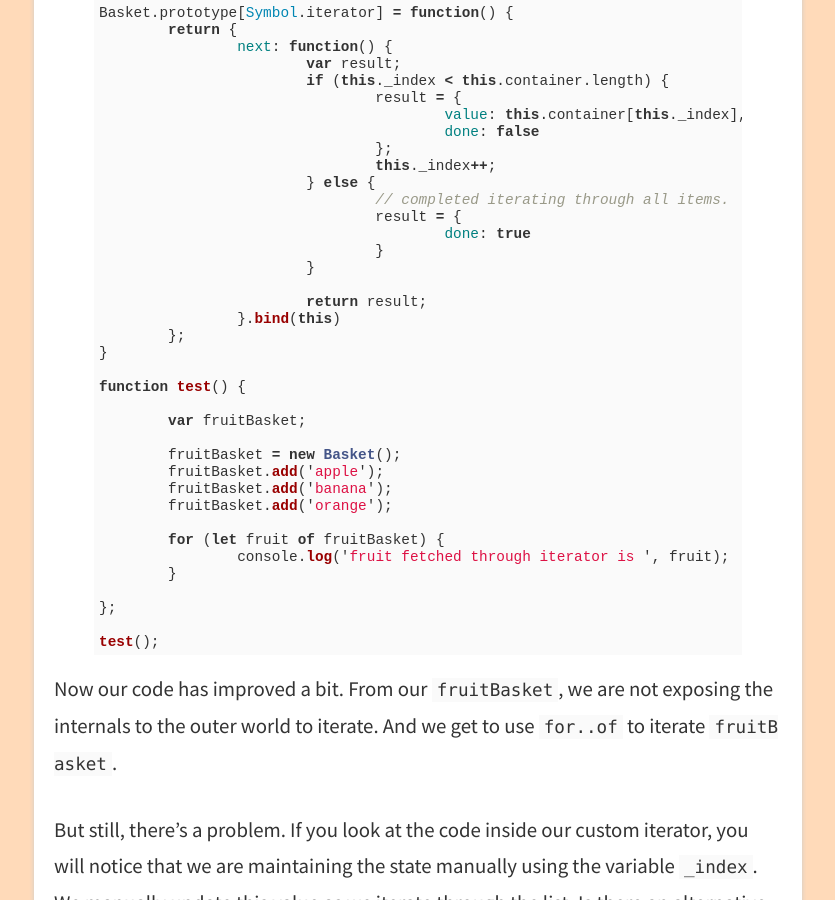
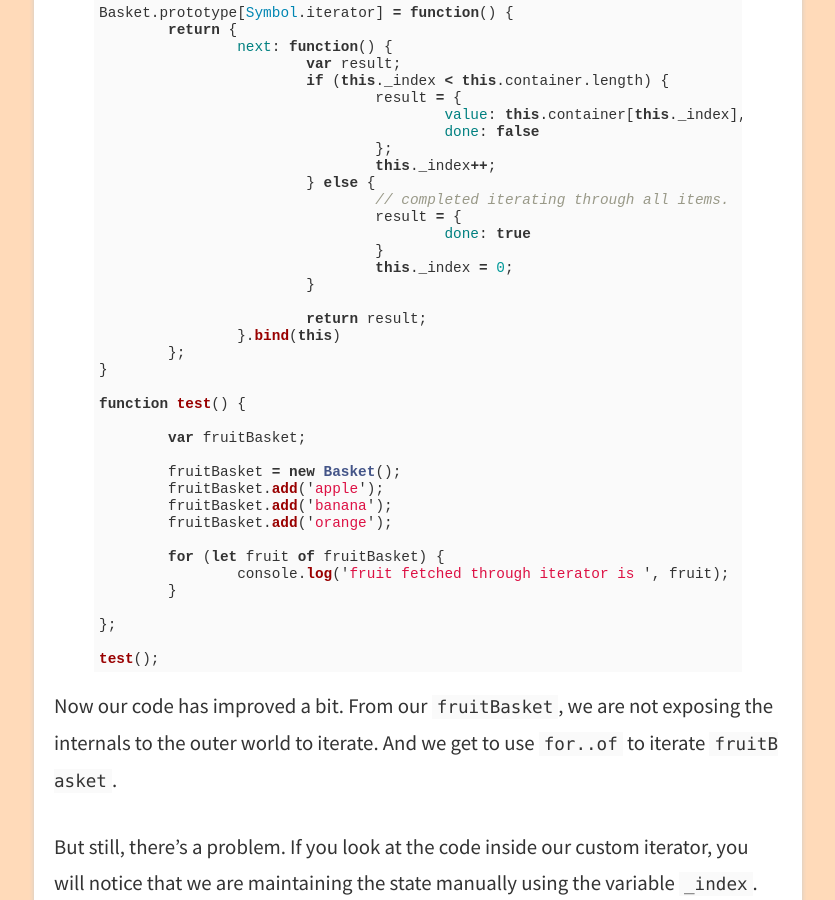
Before and after one commit to canwe/blog, a Jekyll site: the page built from _posts/2015-10-17-es6-iterator-generator-example.md, in a window 1280 px wide and 900 px high, scrolled down 3843 px. Shown: the whole window, without its empty margins (212-1047 px from the left). Built offline with Jekyll 4.4.1, drawn with Linux system fonts in a browser that asks for light colours; Markdown is read by kramdown in place of the engine named in the settings; comment, search, counter and statistics services are not loaded.

Commit message:
Fix a bug in the code.

```diff
--- a/_posts/2015-10-17-es6-iterator-generator-example.md
+++ b/_posts/2015-10-17-es6-iterator-generator-example.md
@@ -125,6 +125,7 @@ Basket.prototype[Symbol.iterator] = function() {
 				result = {
 					done: true
 				}
+				this._index = 0;
 			}
 
 			return result;
```
